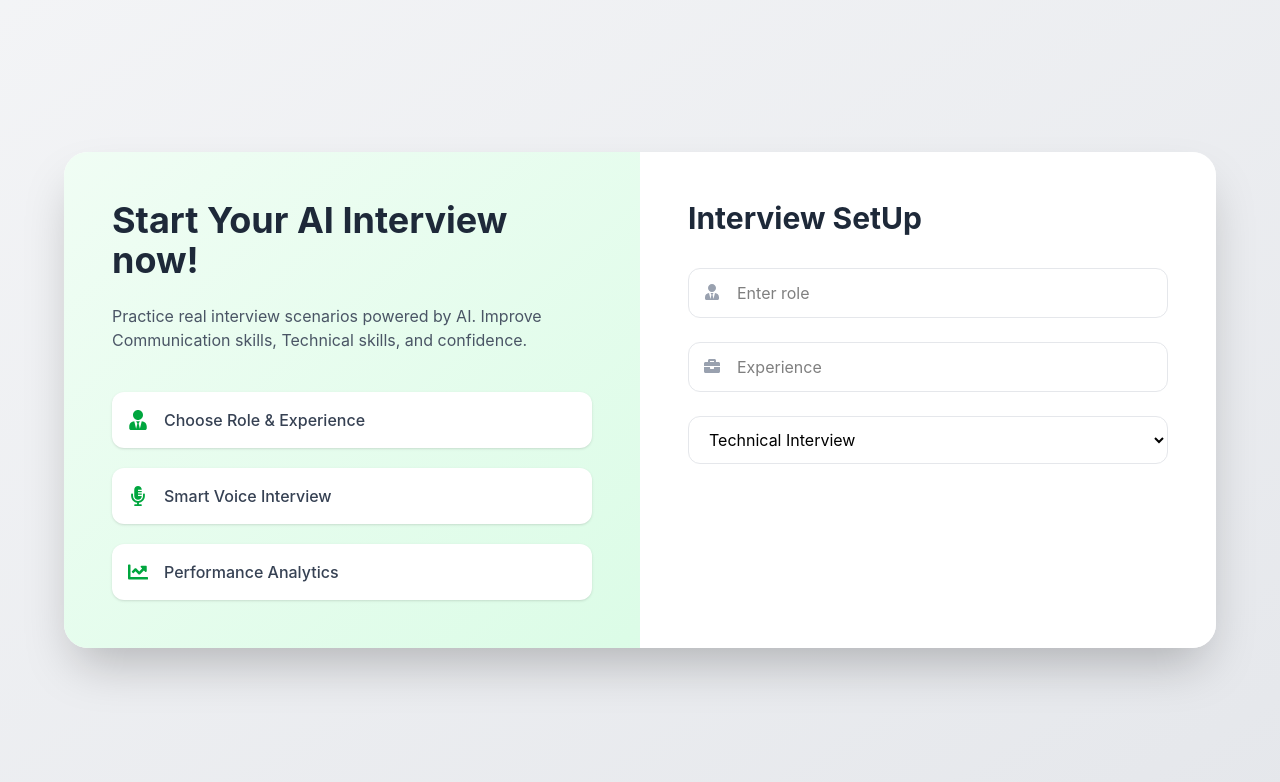
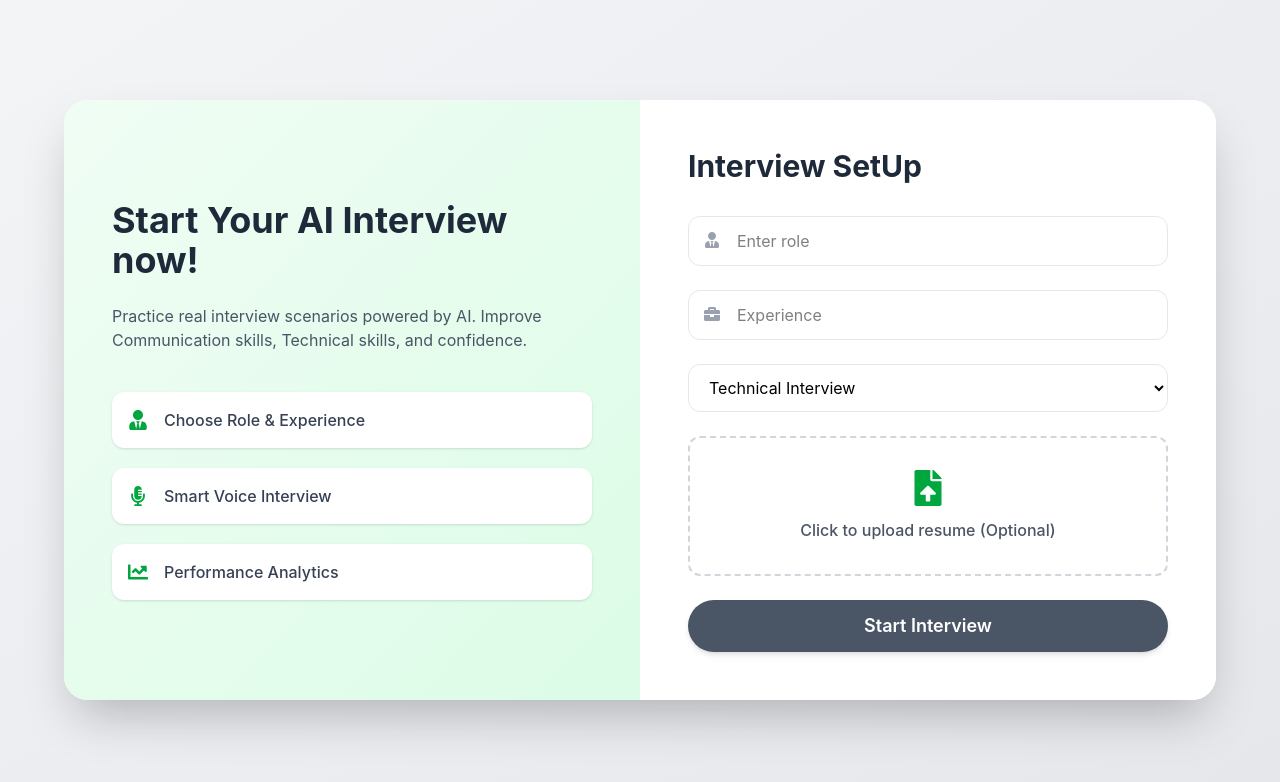
Before and after one commit to Madhur-Agrawal-1707/Interview-Agent, a React (Vite) app in the folder client/: page /interview in a window 1280 px wide. Shown: the top 782 px of the page. Built offline with nearby package versions, Linux system fonts and the light colour scheme; no server answers.

Commit message:
building upload resume pdf function in the interview page

```diff
--- a/client/src/components/Step1SetUp.jsx
+++ b/client/src/components/Step1SetUp.jsx
@@ -13,6 +13,13 @@
   const [role, setRole] = useState("");
   const [experience, setExperience] = useState("");
   const [mode, setMode] = useState("Technical");
+  const [resumeFile, setResumeFile] = useState(null);
+  const [loading, setLoading] = useState(false);
+  const [projects, setProjects] = useState([]);
+  const [skills, setSkills] = useState([]);
+  const [resumeText, setResumeText] = useState("");
+  const [analysisDone, setAnalysisDone] = useState(false);
+  const [analyzing, setAnalyzing] = useState(false);
 
   return (
     <motion.div
@@ -101,6 +108,37 @@
                       <option value="HR">HR Interview</option>
 
                   </select>
+
+                  {!analysisDone && (
+                    <motion.div
+                    whileHover={{scale: 1.02}}
+                    onClick={() => document.getElementById("resumeUpload").click()}
+                    className='border-2 border-dashed border-gray-300 rounded-xl p-8 text-center cursor-pointer hover:border-green-500 hover:bg-green-50 transition'>
+
+                      <FaFileUpload className='text-4xl mx-auto text-green-600 mb-3'/>
+
+                      <input type="file" accept='application/pdf' id='resumeUpload' className='hidden' onChange={(e) => setResumeFile(e.target.files[0])}/>
+
+                      <p className='text-gray-600 font-medium'>
+                        {resumeFile ? resumeFile.name : "Click to upload resume (Optional)"}
+
+                      </p>
+
+                      {resumeFile && (
+                        <motion.button whileHover={{scale: 1.02}} className='mt-4 bg-gray-900 text-white px-5 py-2 rounded-lg hover:bg-gray-800 transition'>
+                          {analyzing ? "Analyzing..." : "Analyzed Resume"}
+                        </motion.button>)}
+                    </motion.div>
+                  )}
+
+                  <motion.button
+                  disabled={!role || !experience}
+                  whileHover={{scale: 1.03}}
+                  whileTap={{scale: 0.95}}
+                  className='w-full disabled:bg-gray-600 bg-green-600 hover:bg-green-700 text-white py-3 rounded-full text-lg font-semibold transition duration-300 shadow-md'>
+                    Start Interview
+                  </motion.button>
+
               </div>
           </motion.div>
       </div>
```
